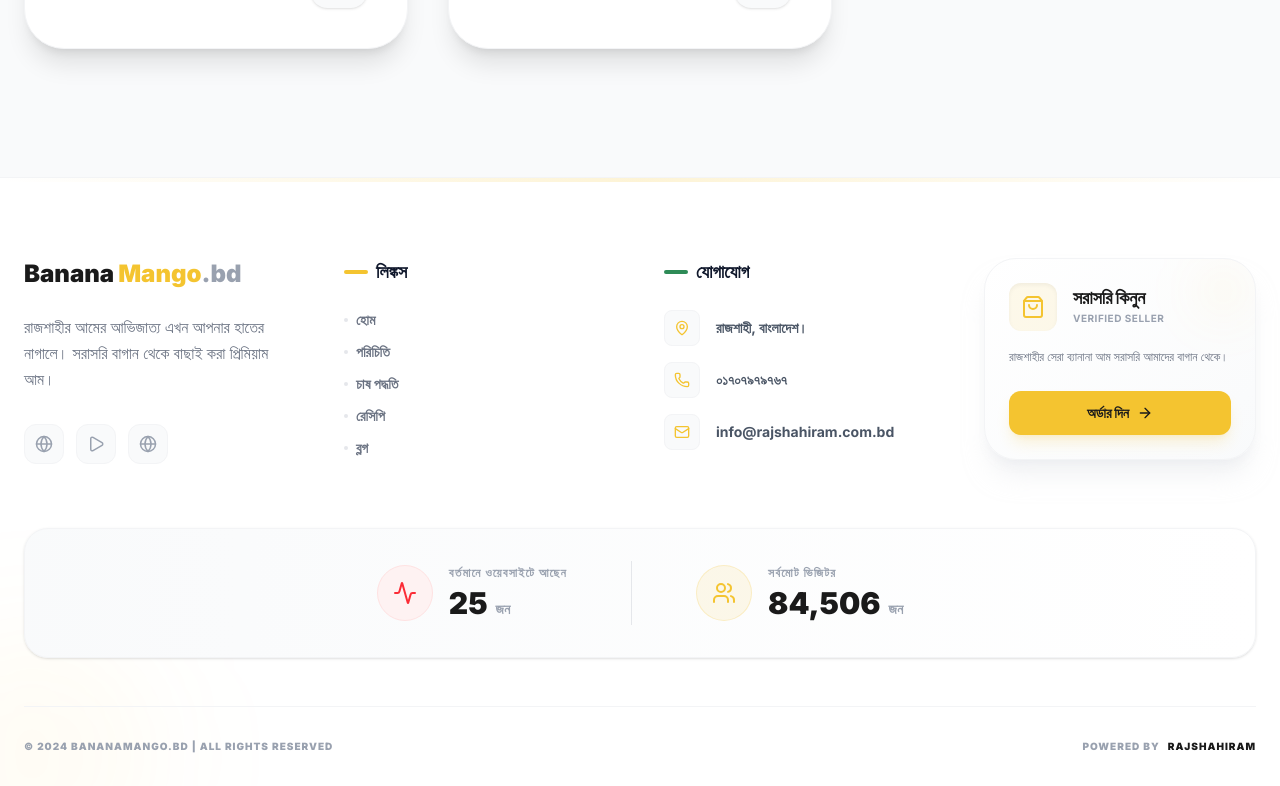
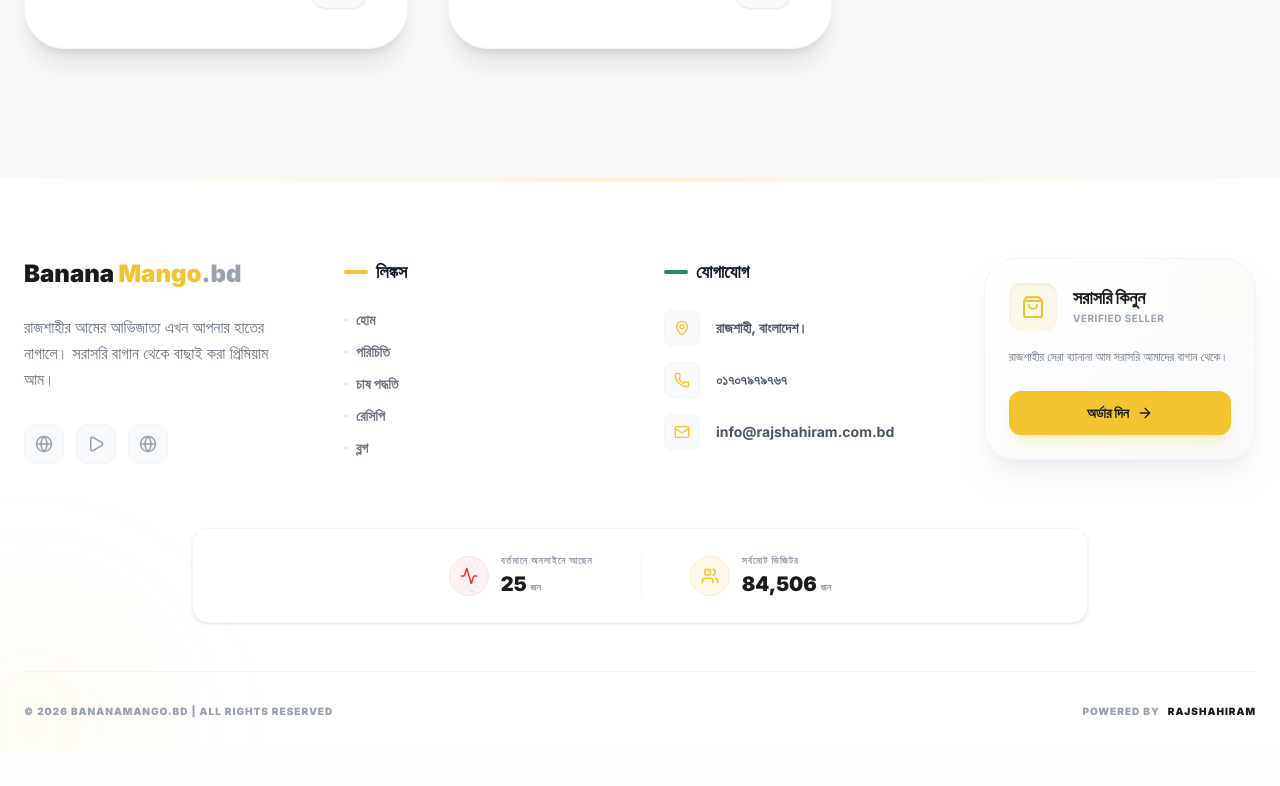
Before and after one commit to mrhasantanvir/bananamango.bd, a Next.js app: page / in a window 1280 px wide. Shown: the part 10400-11186 px from the top of the page. After the commit the page ends 11151 px from the top, so only its background shows below. Built offline with nearby package versions, Linux system fonts and the light colour scheme.

Commit message:
Resize visitor counter and update copyright year to 2026

```diff
--- a/src/components/Footer.tsx
+++ b/src/components/Footer.tsx
@@ -147,41 +147,41 @@
         </div>
 
         {/* Live and Total Visitor Counters */}
-        <div className="bg-gradient-to-r from-gray-50 to-white border border-gray-100 rounded-3xl p-6 md:p-8 mb-12 shadow-sm flex flex-col md:flex-row items-center justify-center gap-8 md:gap-16">
+        <div className="bg-white border border-gray-100 rounded-2xl p-4 md:p-6 mb-12 shadow-sm flex flex-col md:flex-row items-center justify-center gap-6 md:gap-12 max-w-4xl mx-auto">
           {/* Live Visitor */}
-          <div className="flex items-center gap-4">
-            <div className="relative flex items-center justify-center w-14 h-14 bg-red-50 rounded-full border border-red-100">
+          <div className="flex items-center gap-3">
+            <div className="relative flex items-center justify-center w-10 h-10 bg-red-50 rounded-full border border-red-100">
               <span className="absolute inline-flex h-full w-full rounded-full bg-red-400 opacity-20 animate-ping"></span>
-              <Activity size={24} className="text-red-500 relative z-10" />
+              <Activity size={18} className="text-red-500 relative z-10" />
             </div>
             <div>
-              <p className="text-xs font-black text-gray-400 uppercase tracking-widest mb-1">বর্তমানে ওয়েবসাইটে আছেন</p>
-              <div className="text-3xl font-black text-dark flex items-baseline gap-2">
-                {liveVisitors} <span className="text-sm font-bold text-gray-400">জন</span>
+              <p className="text-[10px] font-black text-gray-400 uppercase tracking-widest mb-0.5">বর্তমানে অনলাইনে আছেন</p>
+              <div className="text-xl font-black text-dark flex items-baseline gap-1">
+                {liveVisitors} <span className="text-[10px] font-bold text-gray-400">জন</span>
               </div>
             </div>
           </div>
 
           {/* Divider */}
-          <div className="hidden md:block w-px h-16 bg-gray-200"></div>
+          <div className="hidden md:block w-px h-10 bg-gray-100"></div>
           <div className="md:hidden w-full h-px bg-gray-100"></div>
 
           {/* Total Visitor */}
-          <div className="flex items-center gap-4">
-            <div className="w-14 h-14 bg-primary/10 rounded-full border border-primary/20 flex items-center justify-center">
-              <Users size={24} className="text-primary" />
+          <div className="flex items-center gap-3">
+            <div className="w-10 h-10 bg-primary/10 rounded-full border border-primary/20 flex items-center justify-center">
+              <Users size={18} className="text-primary" />
             </div>
             <div>
-              <p className="text-xs font-black text-gray-400 uppercase tracking-widest mb-1">সর্বমোট ভিজিটর</p>
-              <div className="text-3xl font-black text-dark flex items-baseline gap-2">
-                {totalVisitors.toLocaleString('en-US')} <span className="text-sm font-bold text-gray-400">জন</span>
+              <p className="text-[10px] font-black text-gray-400 uppercase tracking-widest mb-0.5">সর্বমোট ভিজিটর</p>
+              <div className="text-xl font-black text-dark flex items-baseline gap-1">
+                {totalVisitors.toLocaleString('en-US')} <span className="text-[10px] font-bold text-gray-400">জন</span>
               </div>
             </div>
           </div>
         </div>
 
         <div className="pt-8 border-t border-gray-100 flex flex-col md:flex-row justify-between items-center gap-6 text-gray-400 text-[10px] font-black tracking-widest uppercase">
-          <p>© 2024 BananaMango.bd | All Rights Reserved</p>
+          <p>© 2026 BananaMango.bd | All Rights Reserved</p>
           <div className="flex items-center gap-4">
             <span className="flex items-center gap-2">
               Powered by
```
